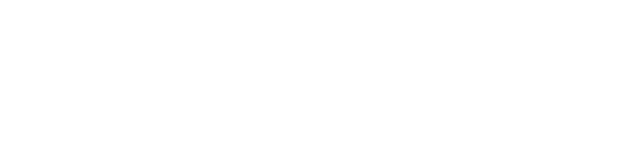
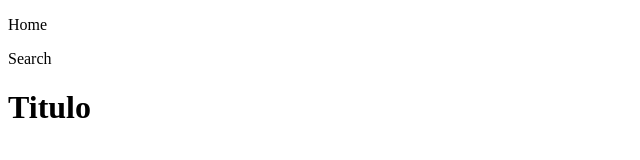
Before and after one commit to alonsode-max/proyectoOptimizacion, a plain HTML site: page index.html in a window 1280 px wide. Shown: the whole page, without its empty margins (0-640 px from the left). Drawn offline with Linux system fonts and the light colour scheme.

Commit message:
Añadido rama

```diff
--- a/index.html
+++ b/index.html
@@ -4,11 +4,15 @@
 <head>
     <meta charset="UTF-8">
     <meta name="viewport" content="width=device-width, initial-scale=1.0">
-    <title>Document</title>
+    <title>Amazone</title>
 </head>
 
 <body>
-
+    <header>
+        <p>Home</p>
+        <p>Search</p>
+    </header>
+    <h1>Titulo</h1>
 </body>
 
 </html>
```
